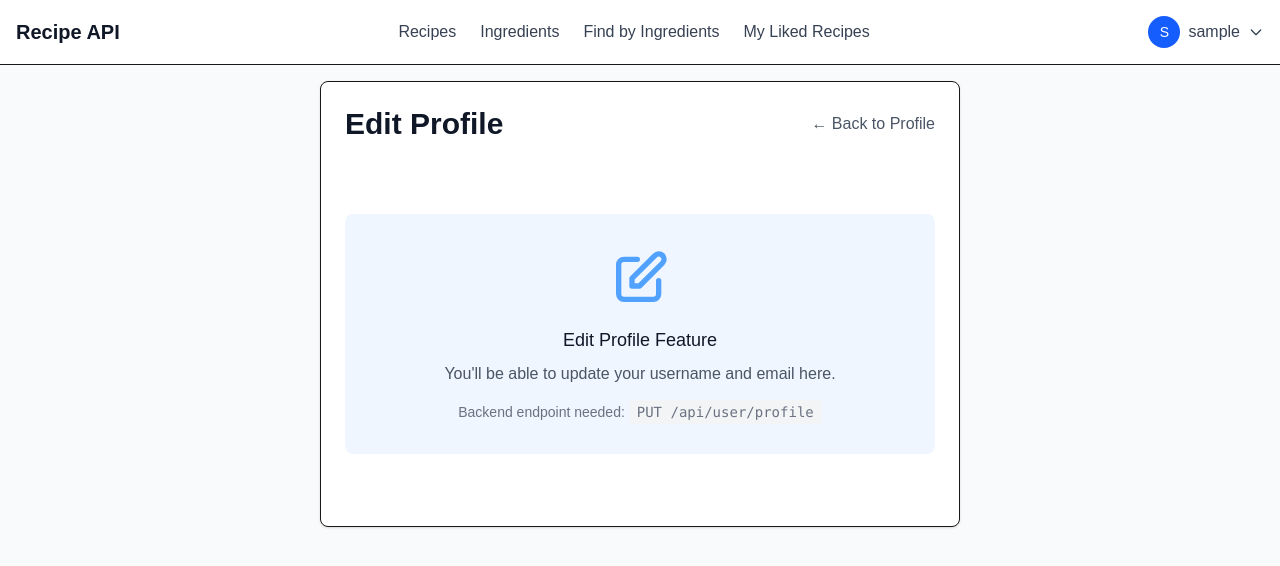
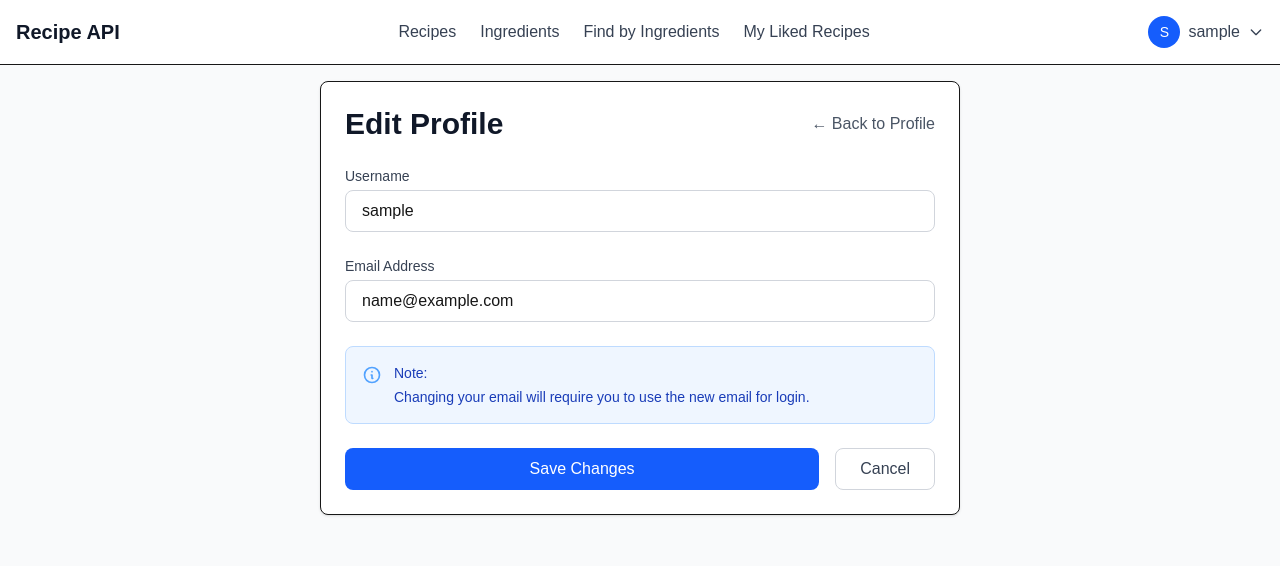
Before and after one commit to ngthecoder/go_web_api, a Next.js app in the folder frontend/: page /profile/edit in a window 1280 px wide. Shown: the top 566 px of the page. Built offline with nearby package versions, Linux system fonts and the light colour scheme; sample sign-in values are in the browser's storage.

Commit message:
implemented profile edit page

```diff
--- a/frontend/app/profile/edit/page.tsx
+++ b/frontend/app/profile/edit/page.tsx
@@ -1,9 +1,93 @@
 'use client';
 
+import { useState, useEffect } from 'react';
+import { useRouter } from 'next/navigation';
+import Link from 'next/link';
 import ProtectedRoute from '@/components/ProtectedRoute';
-import Link from 'next/link';
+import { useAuth } from '@/contexts/AuthContext';
+import { updateProfile } from '@/lib/api';
 
 export default function EditProfilePage() {
+  const { user, token, logout } = useAuth();
+  const router = useRouter();
+
+  const [formData, setFormData] = useState({
+    username: '',
+    email: ''
+  });
+  const [isLoading, setIsLoading] = useState(false);
+  const [error, setError] = useState<string | null>(null);
+  const [success, setSuccess] = useState(false);
+  const [validationErrors, setValidationErrors] = useState<Record<string, string>>({});
+
+  useEffect(() => {
+    if (user) {
+      setFormData({
+        username: user.username,
+        email: user.email
+      });
+    }
+  }, [user]);
+
+  const validateForm = (): boolean => {
+    const errors: Record<string, string> = {};
+
+    if (!formData.username.trim()) {
+      errors.username = 'Username is required';
+    } else if (formData.username.length < 3) {
+      errors.username = 'Username must be at least 3 characters';
+    } else if (!/^[a-zA-Z0-9_]+$/.test(formData.username)) {
+      errors.username = 'Username can only contain letters, numbers, and underscores';
+    }
+
+    if (!formData.email.trim()) {
+      errors.email = 'Email is required';
+    } else if (!/^[^\s@]+@[^\s@]+\.[^\s@]+$/.test(formData.email)) {
+      errors.email = 'Please enter a valid email address';
+    }
+
+    setValidationErrors(errors);
+    return Object.keys(errors).length === 0;
+  };
+
+  const handleChange = (e: React.ChangeEvent<HTMLInputElement>) => {
+    const { name, value } = e.target;
+    setFormData(prev => ({ ...prev, [name]: value }));
+
+    if (validationErrors[name]) {
+      setValidationErrors(prev => ({ ...prev, [name]: '' }));
+    }
+
+    if (success) setSuccess(false);
+    if (error) setError(null);
+  };
+
+  const handleSubmit = async (e: React.FormEvent) => {
+    e.preventDefault();
+
+    if (!validateForm()) return;
+    if (!token) return;
+
+    setIsLoading(true);
+    setError(null);
+
+    try {
+      const updatedUser = await updateProfile(token, formData.username, formData.email);
+
+      localStorage.setItem('user', JSON.stringify(updatedUser));
+
+      setSuccess(true);
+
+      setTimeout(() => {
+        router.push('/profile');
+      }, 2000);
+    } catch (err) {
+      setError(err instanceof Error ? err.message : 'Failed to update profile');
+    } finally {
+      setIsLoading(false);
+    }
+  };
+
   return (
     <ProtectedRoute>
       <div className="container mx-auto p-4 max-w-2xl">
@@ -18,20 +102,110 @@ export default function EditProfilePage() {
             </Link>
           </div>
 
-          <div className="text-center py-12">
-            <div className="bg-blue-50 rounded-lg p-8">
-              <svg className="mx-auto h-16 w-16 text-blue-400 mb-4" fill="none" viewBox="0 0 24 24" stroke="currentColor">
-                <path strokeLinecap="round" strokeLinejoin="round" strokeWidth={2} d="M11 5H6a2 2 0 00-2 2v11a2 2 0 002 2h11a2 2 0 002-2v-5m-1.414-9.414a2 2 0 112.828 2.828L11.828 15H9v-2.828l8.586-8.586z" />
-              </svg>
-              <h3 className="text-lg font-medium text-gray-900 mb-2">Edit Profile Feature</h3>
-              <p className="text-gray-600 mb-4">
-                You'll be able to update your username and email here.
-              </p>
-              <p className="text-sm text-gray-500">
-                Backend endpoint needed: <code className="bg-gray-100 px-2 py-1 rounded">PUT /api/user/profile</code>
-              </p>
+          {success && (
+            <div className="mb-6 bg-green-50 border border-green-200 rounded-lg p-4">
+              <div className="flex items-center">
+                <svg className="h-5 w-5 text-green-400 mr-3" fill="none" viewBox="0 0 24 24" stroke="currentColor">
+                  <path strokeLinecap="round" strokeLinejoin="round" strokeWidth={2} d="M9 12l2 2 4-4m6 2a9 9 0 11-18 0 9 9 0 0118 0z" />
+                </svg>
+                <p className="text-green-800">Profile updated successfully! Redirecting...</p>
+              </div>
             </div>
-          </div>
+          )}
+
+          {error && (
+            <div className="mb-6 bg-red-50 border border-red-200 rounded-lg p-4">
+              <div className="flex items-center">
+                <svg className="h-5 w-5 text-red-400 mr-3" fill="none" viewBox="0 0 24 24" stroke="currentColor">
+                  <path strokeLinecap="round" strokeLinejoin="round" strokeWidth={2} d="M12 8v4m0 4h.01M21 12a9 9 0 11-18 0 9 9 0 0118 0z" />
+                </svg>
+                <p className="text-red-800">{error}</p>
+              </div>
+            </div>
+          )}
+
+          <form onSubmit={handleSubmit} className="space-y-6">
+            <div>
+              <label htmlFor="username" className="block text-sm font-medium text-gray-700 mb-1">
+                Username
+              </label>
+              <input
+                type="text"
+                id="username"
+                name="username"
+                value={formData.username}
+                onChange={handleChange}
+                disabled={isLoading}
+                className={`w-full px-4 py-2 border rounded-lg focus:outline-none focus:ring-2 focus:ring-blue-500 disabled:opacity-50 disabled:cursor-not-allowed ${
+                  validationErrors.username ? 'border-red-300' : 'border-gray-300'
+                }`}
+                placeholder="Enter username"
+              />
+              {validationErrors.username && (
+                <p className="mt-1 text-sm text-red-600">{validationErrors.username}</p>
+              )}
+            </div>
+
+            <div>
+              <label htmlFor="email" className="block text-sm font-medium text-gray-700 mb-1">
+                Email Address
+              </label>
+              <input
+                type="email"
+                id="email"
+                name="email"
+                value={formData.email}
+                onChange={handleChange}
+                disabled={isLoading}
+                className={`w-full px-4 py-2 border rounded-lg focus:outline-none focus:ring-2 focus:ring-blue-500 disabled:opacity-50 disabled:cursor-not-allowed ${
+                  validationErrors.email ? 'border-red-300' : 'border-gray-300'
+                }`}
+                placeholder="Enter email"
+              />
+              {validationErrors.email && (
+                <p className="mt-1 text-sm text-red-600">{validationErrors.email}</p>
+              )}
+            </div>
+
+            <div className="bg-blue-50 border border-blue-200 rounded-lg p-4">
+              <div className="flex">
+                <svg className="h-5 w-5 text-blue-400 mr-3 flex-shrink-0 mt-0.5" fill="none" viewBox="0 0 24 24" stroke="currentColor">
+                  <path strokeLinecap="round" strokeLinejoin="round" strokeWidth={2} d="M13 16h-1v-4h-1m1-4h.01M21 12a9 9 0 11-18 0 9 9 0 0118 0z" />
+                </svg>
+                <div className="text-sm text-blue-800">
+                  <p className="font-medium mb-1">Note:</p>
+                  <p>Changing your email will require you to use the new email for login.</p>
+                </div>
+              </div>
+            </div>
+
+            <div className="flex gap-4">
+              <button
+                type="submit"
+                disabled={isLoading || success}
+                className="flex-1 py-2 px-4 bg-blue-600 text-white rounded-lg hover:bg-blue-700 focus:outline-none focus:ring-2 focus:ring-blue-500 focus:ring-offset-2 disabled:opacity-50 disabled:cursor-not-allowed transition-colors"
+              >
+                {isLoading ? (
+                  <span className="flex items-center justify-center">
+                    <svg className="animate-spin -ml-1 mr-3 h-5 w-5 text-white" xmlns="http://www.w3.org/2000/svg" fill="none" viewBox="0 0 24 24">
+                      <circle className="opacity-25" cx="12" cy="12" r="10" stroke="currentColor" strokeWidth="4"></circle>
+                      <path className="opacity-75" fill="currentColor" d="M4 12a8 8 0 018-8V0C5.373 0 0 5.373 0 12h4zm2 5.291A7.962 7.962 0 014 12H0c0 3.042 1.135 5.824 3 7.938l3-2.647z"></path>
+                    </svg>
+                    Updating...
+                  </span>
+                ) : (
+                  'Save Changes'
+                )}
+              </button>
+
+              <Link
+                href="/profile"
+                className="px-6 py-2 border border-gray-300 text-gray-700 rounded-lg hover:bg-gray-50 transition-colors text-center"
+              >
+                Cancel
+              </Link>
+            </div>
+          </form>
         </div>
       </div>
     </ProtectedRoute>
```
